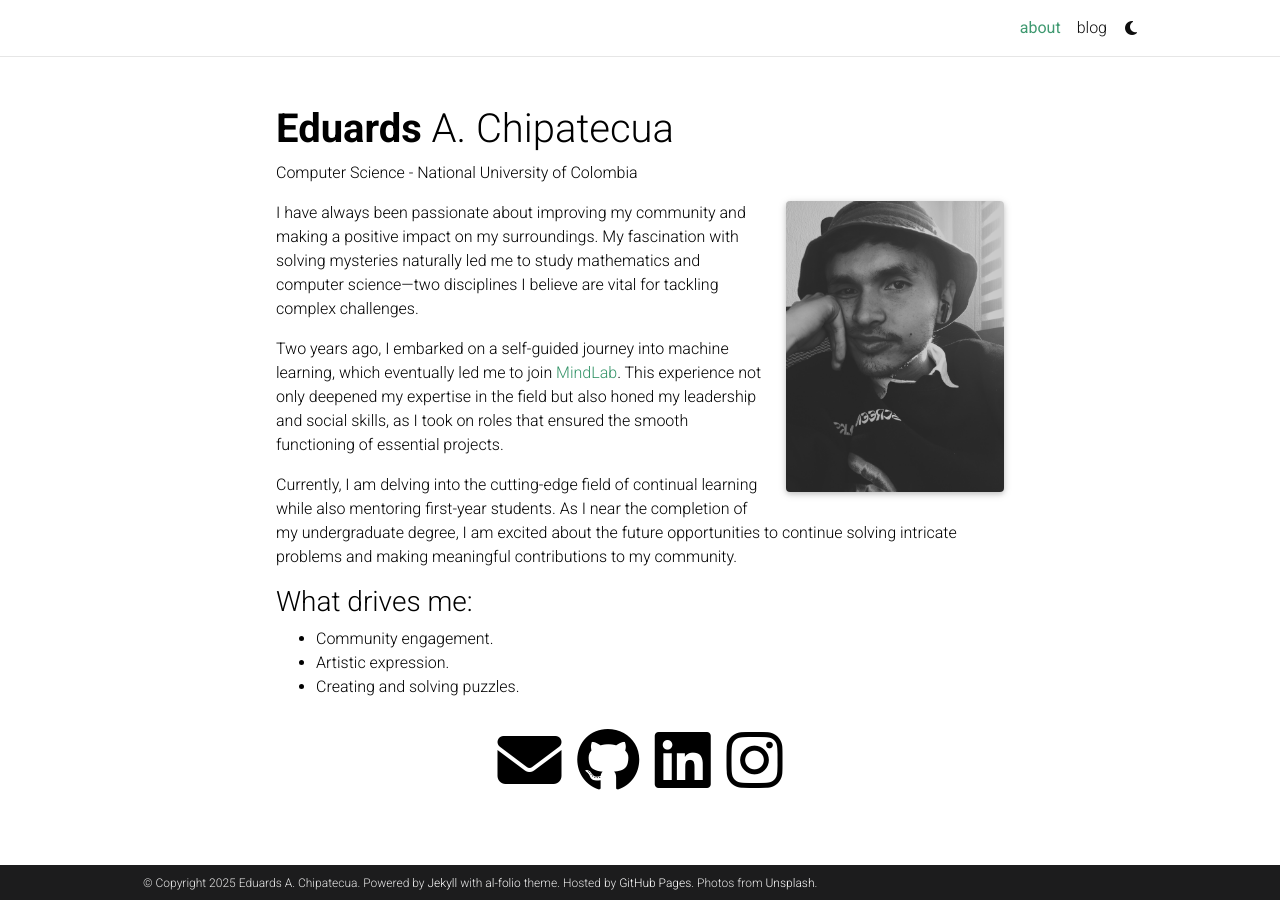
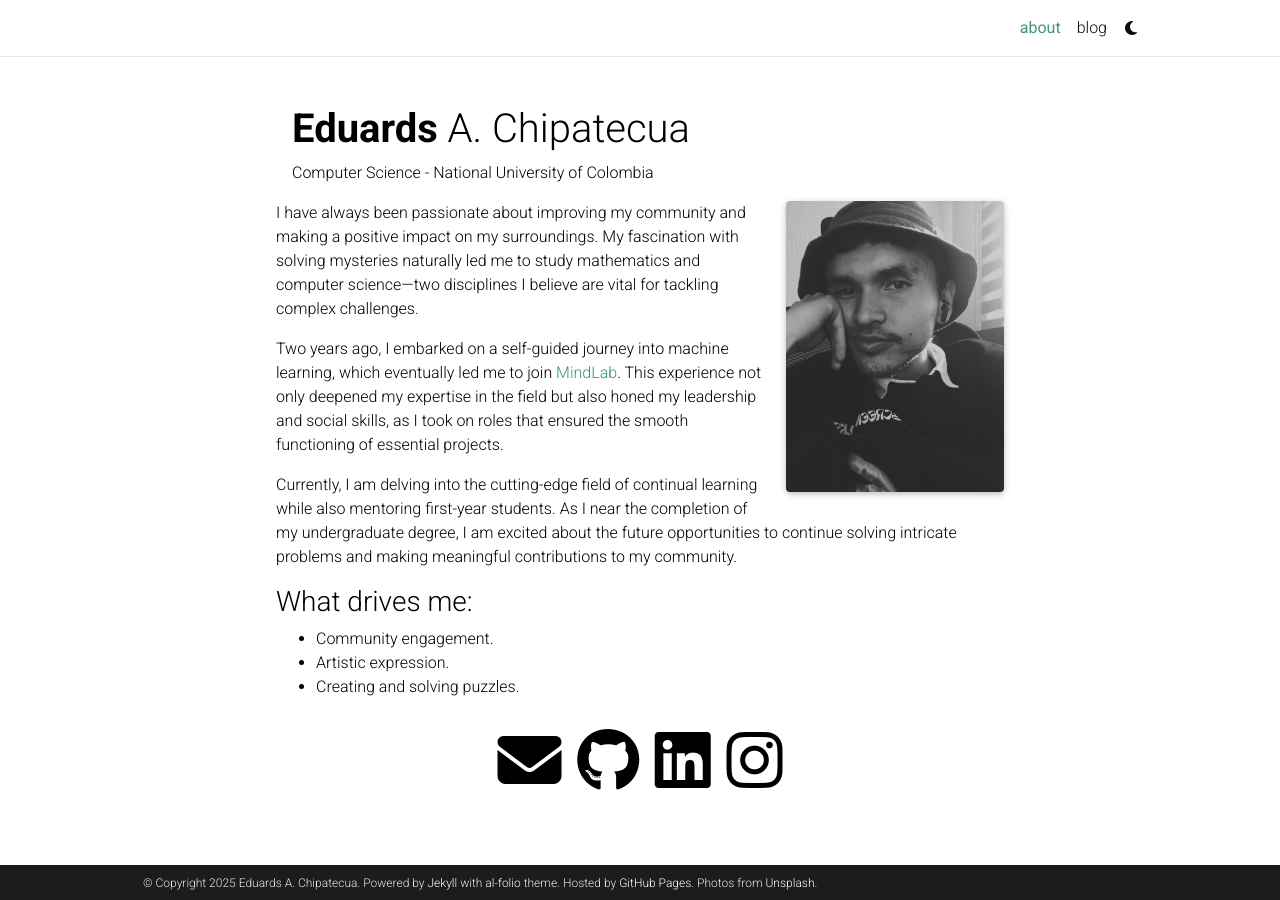
Before and after one commit to eguar11011/eguar11011.github.io, a Jekyll site: the page built from _pages/about.md, in a window 1280 px wide. Built offline with Jekyll 4.4.1, drawn with Linux system fonts in a browser that asks for light colours; full-size pictures stand in for the smaller copies a plugin makes; comment, search, counter and statistics services are not loaded; a style sheet for code colours, icons or effects is not loaded.

Commit message:
margenes del titulo

```diff
--- a/_sass/_base.scss
+++ b/_sass/_base.scss
@@ -1053,3 +1053,11 @@ nav[data-toggle="toc"] {
   margin: 0 auto;       /* centra horizontalmente */
   padding: 0 1rem;      /* aire lateral en pantallas pequeñas */
 }
+
+
+.post-header,
+.toc {
+  max-width: 760px;
+  margin: 0 auto;
+  padding: 0 1rem;
+}
```
